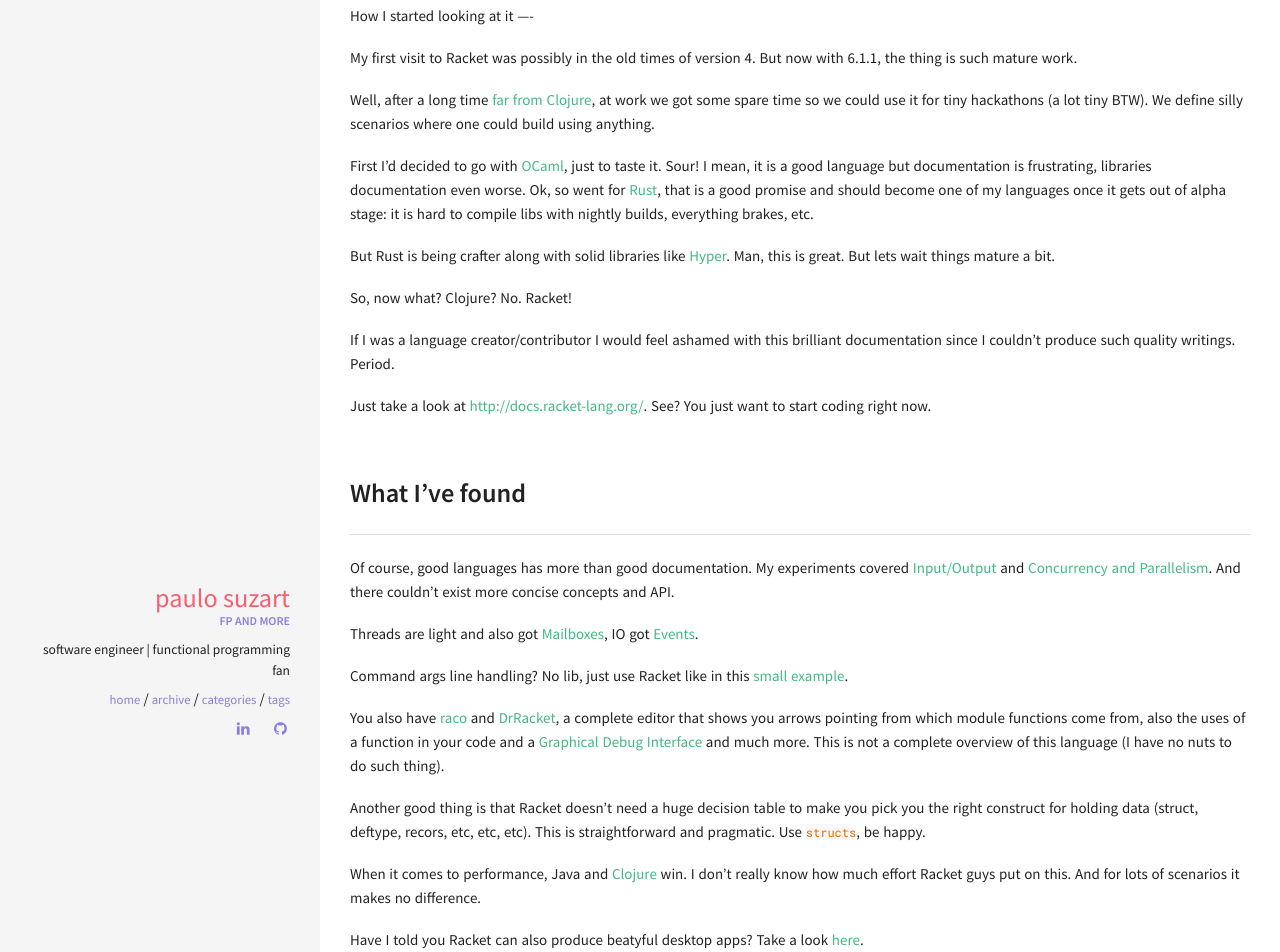
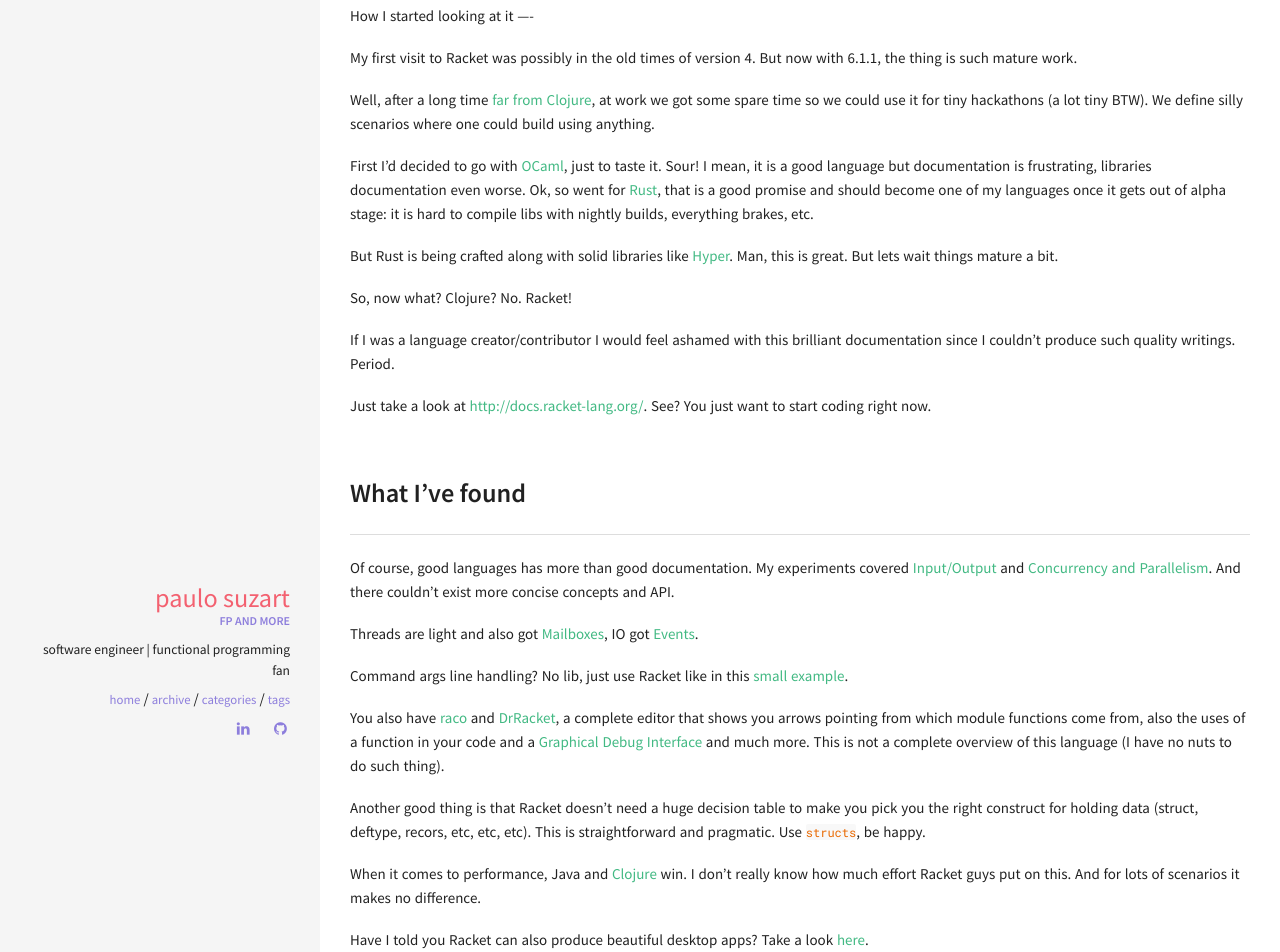
Before and after one commit to paulosuzart/paulosuzart.github.io, a Jekyll site: the page built from _posts/2015-04-02-why-racket-is-awesome.markdown, in a window 1280 px wide. Shown: the part 316-1268 px from the top of the page. Built offline with Jekyll 4.4.1, drawn with Linux system fonts in a browser that asks for light colours; comment, search, counter and statistics services are not loaded.

Commit message:
Typos fixed

```diff
--- a/_posts/2015-04-02-why-racket-is-awesome.markdown
+++ b/_posts/2015-04-02-why-racket-is-awesome.markdown
@@ -18,7 +18,7 @@
 
 First I'd decided to go with [OCaml](https://ocaml.org/), just to taste it. Sour! I mean, it is a good language but documentation is frustrating, libraries documentation even worse. Ok, so went for [Rust](http://www.rust-lang.org/), that is a good promise and should become one of my languages once it gets out of alpha stage: it is hard to compile libs with nightly builds, everything brakes, etc.
 
-But Rust is being crafter along with solid libraries like [Hyper](http://hyperium.github.io/hyper/hyper/index.html). Man, this is great. But lets wait things mature a bit.
+But Rust is being crafted along with solid libraries like [Hyper](http://hyperium.github.io/hyper/hyper/index.html). Man, this is great. But lets wait things mature a bit.
 
 So, now what? Clojure? No. Racket!
 
@@ -41,7 +41,7 @@
 
 When it comes to performance, Java and [Clojure](http://benchmarksgame.alioth.debian.org/u64/compare.php?lang=clojure&lang2=racket) win. I don't really know how much effort Racket guys put on this. And for lots of scenarios it makes no difference.
 
-Have I told you Racket can also produce beatyful desktop apps? Take a look [here](http://docs.racket-lang.org/gui/index.html).
+Have I told you Racket can also produce beautiful desktop apps? Take a look [here](http://docs.racket-lang.org/gui/index.html).
 
 What now?
 ---
```
